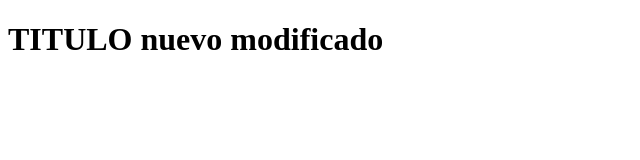
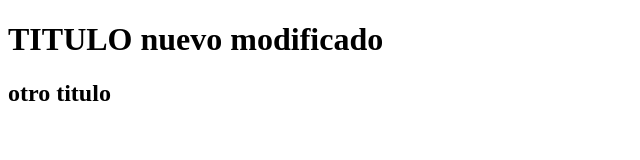
Before and after one commit to onofer/hello-world-git, a plain HTML site: page index.html in a window 1280 px wide. Shown: the whole page, without its empty margins (0-640 px from the left). Drawn offline with Linux system fonts and the light colour scheme.

Commit message:
otro titulo

```diff
--- a/index.html
+++ b/index.html
@@ -7,5 +7,6 @@
 </head>
 <body>
     <h1>TITULO nuevo modificado</h1>
+    <h2>otro titulo</h2>
 </body>
 </html>
```
